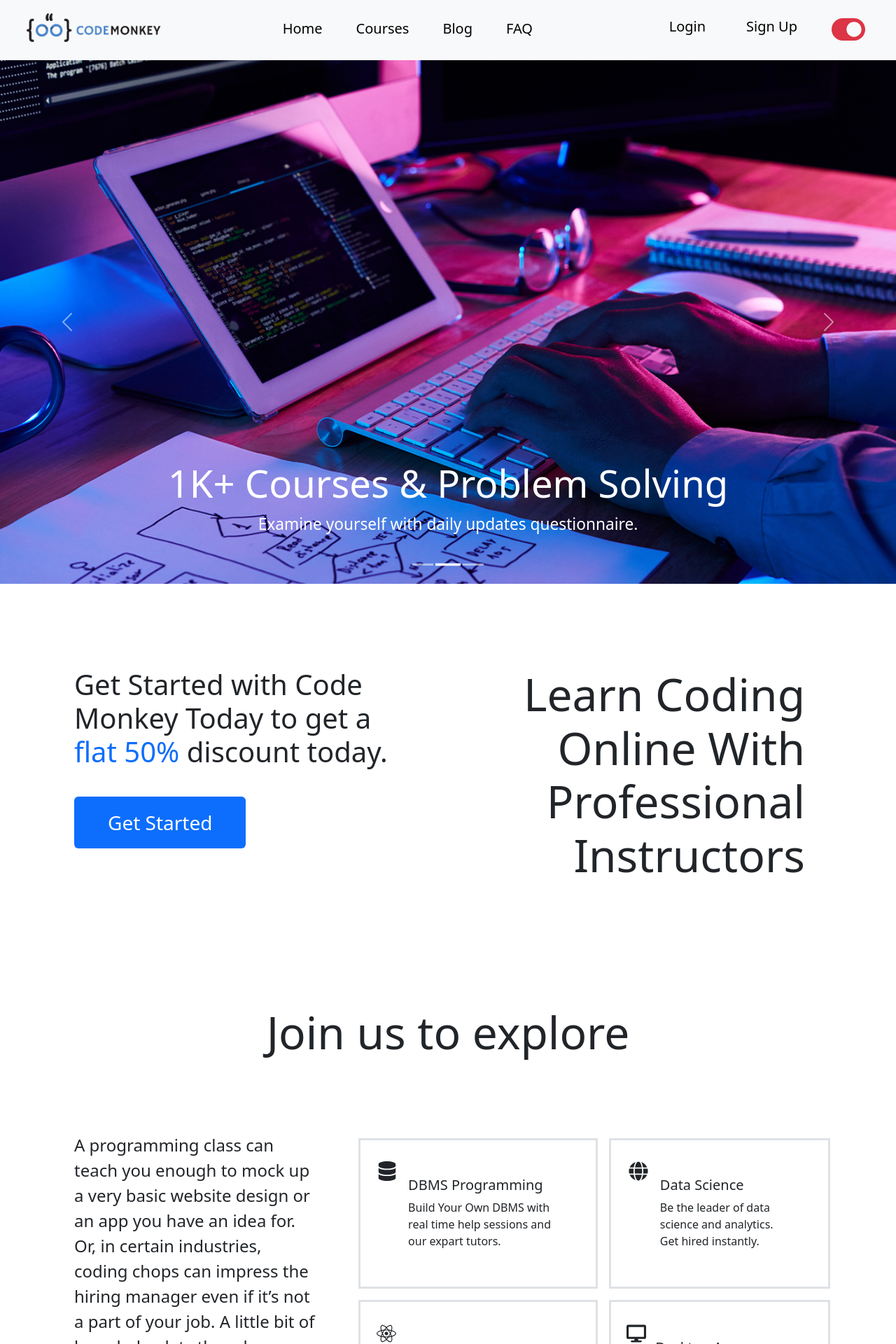
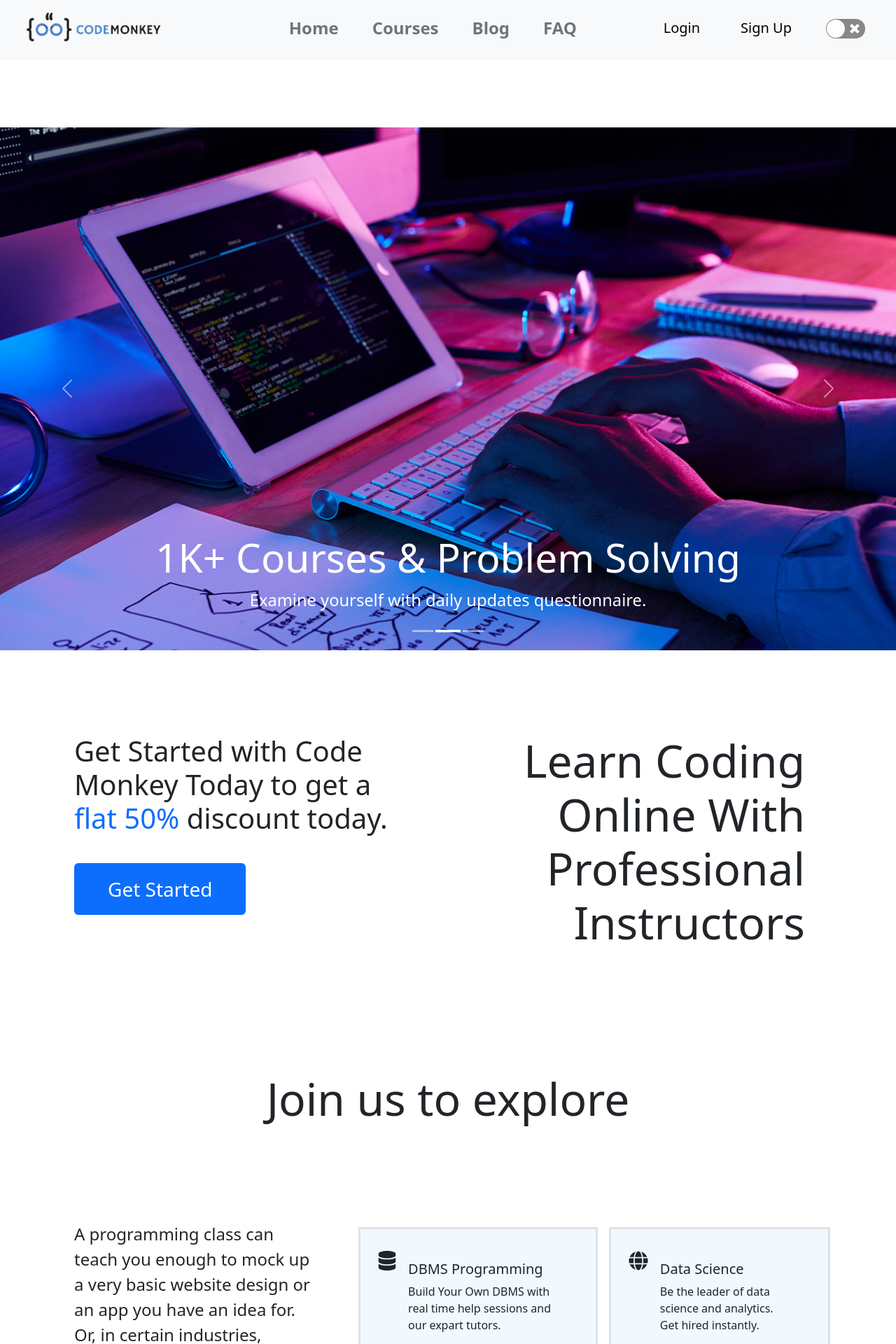
Before and after one commit to 17-35060-2Akash/code-monkey-client-assignment-10, a React (Create React App) app: page / in a window 1280 px wide. Shown: the top 1920 px of the page at 70% size. Built offline with nearby package versions, Linux system fonts and the light colour scheme; no server answers.

Commit message:
dark mode theme working

```diff
--- a/package.json
+++ b/package.json
@@ -17,6 +17,7 @@
     "react-icons": "^4.6.0",
     "react-router-dom": "^6.4.2",
     "react-scripts": "5.0.1",
+    "react-switch": "^7.0.0",
     "web-vitals": "^2.1.4"
   },
   "scripts": {
--- a/src/App.js
+++ b/src/App.js
@@ -2,13 +2,27 @@ import { RouterProvider } from 'react-router-dom';
 import { router } from './routes/route';
 import toast, { Toaster } from 'react-hot-toast';
 import './App.css';
+import { createContext } from 'react';
+import { useState } from 'react';
+
+export const ThemeContext = createContext(null);
+
 
 function App() {
+  const [theme, setTheme] = useState('light');
+
+
+  const toggleTheme = () => {
+    setTheme((curr) => (curr === 'light' ? 'dark' : 'light'));
+  };
+
   return (
-    <div className="App">
-      <RouterProvider router={router}></RouterProvider>
-      <Toaster />
-    </div>
+    <ThemeContext.Provider value={{ theme, toggleTheme }}>
+      <div className="App" id={theme}>
+        <RouterProvider router={router}></RouterProvider>
+        <Toaster />
+      </div>
+    </ThemeContext.Provider>
   );
 }
 
--- a/src/Pages/CourseDetails/CourseDetails.js
+++ b/src/Pages/CourseDetails/CourseDetails.js
@@ -5,6 +5,7 @@ import { FaFilePdf } from "react-icons/fa";
 import { FaStar, FaClock, FaArrowRight } from "react-icons/fa";
 import './CourseDetails.css';
 import { Button, Container } from 'react-bootstrap';
+
 import jsPDF from 'jspdf';
 
 const CourseDetails = () => {
@@ -21,6 +22,8 @@ const CourseDetails = () => {
                 pdf.save("mypdf.pdf");
             }
         });
+
+
     };
 
     return (
@@ -73,10 +76,12 @@ const CourseDetails = () => {
                 </Card.ImgOverlay>
             </Card>
 
+
+
             <Container className='small-screen-card d-block d-sm-none d-md-none d-lg-none d-flex justify-content-around align-items-center'>
-                <Card className='border-0 me-1' style={{ width: '22rem' }} id='card-to-pdf'>
+                <Card className='border-0 me-1' style={{ width: '22rem' }} >
                     <Card.Img variant="top" src={image} />
-                    <Card.Body >
+                    <Card.Body id='card-to-pdf'>
                         <div className='fs-3 pt-2  d-flex align-items-center justify-content-end' title='Download PDF'>
                             <FaFilePdf onClick={generatePDF} className='pdf-btn display-6 text-danger'></FaFilePdf>
                         </div>
@@ -115,6 +120,32 @@ const CourseDetails = () => {
                     </Card.Body>
                 </Card>
             </Container>
+            <div className='d-none'>
+                <Card className="text-center rounded-0 ">
+                    <Card.Header className=''>
+                        <Card.Title className=''>{name}</Card.Title>
+                    </Card.Header>
+                    <Card.Body>
+                        <Card.Text className=''>
+                            Course Duration: {duration}
+                        </Card.Text>
+
+                        <Card.Text className=''>
+                            {details}
+                        </Card.Text>
+                        <div className='d-flex align-items-center justify-content-center'>
+                            <div className='text-start py-2 pt-3'>
+                                {
+                                    curriculam.map((cur, idx) => <li className=''
+                                        key={idx}>{cur}</li>)
+                                }
+                            </div>
+                        </div>
+
+                    </Card.Body>
+                    <Card.Footer className="text-muted">2 days ago</Card.Footer>
+                </Card>
+            </div>
 
         </div >
     );
--- a/src/Pages/Home/Home.css
+++ b/src/Pages/Home/Home.css
@@ -12,6 +12,10 @@
 .options-card {
     width: 150px;
     /* height: 30px; */
+}
+
+.options-div {
+    background-color: rgb(241, 249, 255);
 }
 
 .options-div:hover {
--- a/src/Pages/Home/Home.js
+++ b/src/Pages/Home/Home.js
@@ -11,7 +11,7 @@ import { Link } from 'react-router-dom';
 
 const Home = () => {
     return (
-        <div>
+        <div className='py-5 my-5'>
             <div className=''>
                 <Carousel>
                     <Carousel.Item>
@@ -68,7 +68,7 @@ const Home = () => {
 
             </Container>
             <div>
-                <h4 className='display-3 py-3 my-5'>Join us to explore</h4>
+                <h4 className='display-3 py-3 my-5 pb-5'>Join us to explore</h4>
             </div>
             <Container className='learn-with-us-container d-flex flex-column flex-sm-column flex-md-column flex-lg-row mb-5 mt-5'>
                 <div className='text-start '>
@@ -85,7 +85,7 @@ const Home = () => {
                     </Link>
                 </div>
 
-                <Container className='options-container mt-5' >
+                <Container className='options-container mt-5 pb-5' >
                     <div className='d-flex flex-row border border-3 ps-2 pe-5 pt-3 options-div'>
                         <div className='fs-3 options-card pt-1'>
                             <FaDatabase></FaDatabase>
--- a/src/Pages/Shared/Footer/Footer.css
+++ b/src/Pages/Shared/Footer/Footer.css
@@ -1,6 +1,6 @@
 .footer-nav a {
     text-decoration: none;
-    color: white;
+    /* color: white; */
 }
 
 .footer-nav a:hover {
@@ -11,7 +11,7 @@
 
 .platform-icons a {
     text-decoration: none;
-    color: white;
+    /* color: white; */
 }
 
 .platform-icons a:hover {
--- a/src/Pages/Shared/Footer/Footer.js
+++ b/src/Pages/Shared/Footer/Footer.js
@@ -3,19 +3,26 @@ import './Footer.css';
 import logo22 from '../../../assets/images/logo22.png';
 import { Link } from 'react-router-dom';
 import { FaFacebookSquare, FaGithubSquare, FaGoogle, FaInstagram, FaLinkedin, FaWhatsappSquare } from "react-icons/fa";
+import { useContext } from 'react';
+import { ThemeContext } from '../../../App';
+import logo2 from '../../../assets/images/logo2.png';
+
 
 
 const Footer = () => {
+    const { theme } = useContext(ThemeContext);
+
     return (
         <div>
-            <section className="bg-dark" id="footer-contact">
+            <section className={`bg-${theme}`} id="footer-contact">
                 <div className="row py-5">
                     <div className="col-12 d-flex flex-column justify-content-center align-items-center ">
                         <div className="d-flex justify-content-center align-items-center">
-                            <img className="img-fluid w-25 pb-4" src={logo22} alt="" />
+                            <img className="img-fluid w-25 pb-4" src={theme === 'light' ? logo2 : logo22} alt="" />
                         </div>
                         <p className="text-center text-info fs-6">Office 41, 5/5 Monipuri Para, <br /> Bijoy Sharoni, Dhaka</p>
-                        <div className="">
+
+                        <div className=''>
                             <nav className="text-white d-flex footer-nav">
                                 <Link to='/terms' className='p-3'>Terms of Service</Link>
                                 <Link to='/policy' className='p-3'>Privacy Policy</Link>
--- a/src/Pages/Shared/Header/Header.css
+++ b/src/Pages/Shared/Header/Header.css
@@ -20,7 +20,7 @@
     /* background-color: rgb(235, 231, 231);
     padding: 10px;
     border-radius: 10px; */
-    color: 2040fe;
+    color: #2040fe;
 }
 
 .active {
@@ -32,3 +32,15 @@
 .my-bg-red {
     background-color: #ed1c24;
 }
+
+
+
+
+
+#light {
+    background-color: rgb(255, 255, 255);
+}
+
+#dark {
+    background-color: #ece7e9;
+}
--- a/src/Pages/Shared/Header/Header.js
+++ b/src/Pages/Shared/Header/Header.js
@@ -11,14 +11,20 @@ import { Link } from 'react-router-dom';
 import './Header.css';
 // import logo from '../../images/logo2.png';
 import logo2 from '../../../assets/images/logo2.png';
+import logo22 from '../../../assets/images/logo22.png';
 import { FaToggleOn, FaToggleOff, FaUser } from 'react-icons/fa';
 import { useContext } from 'react';
 import { AuthContext } from '../../../contexts/AuthProvider/AuthProvider';
 import { Image } from 'react-bootstrap';
+import { ThemeContext } from '../../../App';
+import ReactSwitch from "react-switch";
 
 
 const Header = () => {
     const [open, setOpen] = useState(false);
+
+    const { theme, toggleTheme } = useContext(ThemeContext);
+
     const { user, logOut } = useContext(AuthContext);
 
     const handleLOgOut = () => {
@@ -30,11 +36,11 @@ const Header = () => {
     return (
         <div className=''>
             {['lg'].map((expand) => (
-                <Navbar key={expand} bg="light" expand={expand} className="" >
+                <Navbar key={expand} bg={theme} expand={expand} className="" >
                     <Container fluid className='mx-3'>
 
                         <Navbar.Brand>
-                            <Link to='/'><img className='logo-img img-fluid pb-2' src={logo2} alt="" /></Link>
+                            <Link to='/'><img className='logo-img img-fluid pb-2 me-5' src={theme === 'light' ? logo2 : logo22} alt="" /></Link>
                         </Navbar.Brand>
                         <h4></h4>
                         <Navbar.Toggle aria-controls={`offcanvasNavbar-expand-${expand}`} />
@@ -42,13 +48,14 @@ const Header = () => {
                             id={`offcanvasNavbar-expand-${expand}`}
                             aria-labelledby={`offcanvasNavbarLabel-expand-${expand}`}
                             placement="end"
+
                         >
-                            <Offcanvas.Header closeButton>
+                            <Offcanvas.Header closeButton >
                                 <Offcanvas.Title id={`offcanvasNavbarLabel-expand-${expand}`}>
                                     <img className='logo-img img-fluid ps-2 ms-2 mt-2' src={logo2} alt="" />
                                 </Offcanvas.Title>
                             </Offcanvas.Header>
-                            <Offcanvas.Body>
+                            <Offcanvas.Body >
                                 <Nav className="flex-grow-1 justify-content-around nav-links">
                                     <Form className="d-flex d-lg-none py-2 w-75 justify-content-center align-items-center mx-4">
                                         <Form.Control
@@ -87,27 +94,31 @@ const Header = () => {
                                                         </Link>
                                                     </>
                                             }
+                                            <ReactSwitch onChange={toggleTheme} checked={theme === 'dark'}></ReactSwitch>
                                             {
                                                 open ?
+
                                                     <>
-                                                        <FaToggleOff onClick={() => setOpen(!open)} className='text-secondary display-5 ms-5 mb-2'></FaToggleOff>
-                                                        {/* <p>OFF</p> */}
+                                                        {/* <FaToggleOn onClick={() => setOpen(!open)} className='text-danger display-5 ms-5 mb-2' title='Dark Mode Switch'></FaToggleOn> */}
+                                                        {/* <p>ON</p> */}
+
                                                     </>
                                                     :
                                                     <>
-                                                        <FaToggleOn onClick={() => setOpen(!open)} className='text-danger display-5 ms-5 mb-2' title='Dark Mode Switch'></FaToggleOn>
-                                                        {/* <p>ON</p> */}
+                                                        {/* <FaToggleOff onClick={() => setOpen(!open)} className='text-secondary display-5 ms-5 mb-2'></FaToggleOff> */}
+                                                        {/* <p>OFF</p> */}
                                                     </>
+
 
 
                                             }
 
                                         </div>
-                                        <Nav className='justify-content-center flex-grow-1 pe-3 nav-links mt-2'>
-                                            <Link className='fs-5 fw-normal mx-4' to="/">Home</Link>
-                                            <Link className='fs-5 fw-normal mx-4' to="/courses">Courses</Link>
-                                            <Link className='fs-5 fw-normal mx-4' to="/blog">Blog</Link>
-                                            <Link className='fs-5 fw-normal mx-4' to="/faq">FAQ</Link>
+                                        <Nav className='justify-content-center flex-grow-1 ps-3 nav-links mt-1 ' >
+                                            <Link className='fs-4 fw-semibold mx-4 text-secondary ' to="/">Home</Link>
+                                            <Link className='fs-4 fw-semibold mx-4 text-secondary' to="/courses">Courses</Link>
+                                            <Link className='fs-4 fw-semibold mx-4 text-secondary' to="/blog">Blog</Link>
+                                            <Link className='fs-4 fw-semibold mx-4 text-secondary' to="/faq">FAQ</Link>
                                         </Nav>
 
                                         <Nav className='d-flex flex-row align-items-center justify-content-center nav-links d-none d-lg-block mt-2'>
@@ -127,10 +138,10 @@ const Header = () => {
                                                     <>
                                                         <span className='text-nowrap'>
                                                             <Link className='' to="/login">
-                                                                <Button variant='light' className='fs-5 px-2 mb-1'>Login</Button>
+                                                                <Button variant='light' className='fs-5 px-2 py-1 mb-1 mt-1'>Login</Button>
                                                             </Link>
                                                             <Link className='' to="/register">
-                                                                <Button variant='light' className='fs-5 px-2 mb-1'><span className='text-nowrap'>Sign Up</span></Button>
+                                                                <Button variant='light' className='fs-5 px-2 py-1 mb-1 mt-1'><span className='text-nowrap'>Sign Up</span></Button>
                                                             </Link>
                                                         </span>
                                                     </>
@@ -141,18 +152,21 @@ const Header = () => {
                                         <div className='display-5 px-3 ms-1 pb-1 d-none d-lg-block'>
                                             {
                                                 open ?
+
                                                     <>
-                                                        <FaToggleOff onClick={() => setOpen(!open)} className='text-secondary'></FaToggleOff>
-                                                        {/* <p>OFF</p> */}
+                                                        {/* <FaToggleOn onClick={() => setOpen(!open)} className='text-danger' title='Dark Mode Switch'></FaToggleOn> */}
+                                                        {/* <p>ON</p> */}
                                                     </>
                                                     :
                                                     <>
-                                                        <FaToggleOn onClick={() => setOpen(!open)} className='text-danger' title='Dark Mode Switch'></FaToggleOn>
-                                                        {/* <p>ON</p> */}
+                                                        {/* <FaToggleOff onClick={() => setOpen(!open)} className='text-secondary'></FaToggleOff> */}
+                                                        {/* <p>OFF</p> */}
                                                     </>
 
 
+
                                             }
+                                            <ReactSwitch onChange={toggleTheme} checked={theme === 'dark'}></ReactSwitch>
 
                                         </div>
                                     </Nav>
--- a/src/contexts/AuthProvider/AuthProvider.js
+++ b/src/contexts/AuthProvider/AuthProvider.js
@@ -11,12 +11,6 @@ const AuthProvider = ({ children }) => {
     const [user, setUser] = useState(null);
     const [loading, setLoading] = useState(true);
 
-    //theme setter
-    /*   const [theme, setTheme] = useState('light');
-      const toggleTheme = () => {
-          setTheme((curr) => (curr === "light" ? "dark" : "light"))
-      }
-   */
     // goggle login
     const providerLoginGoogle = (provider) => {
         setLoading(true);
```
Also changed, not shown: 1 other file (tests, documents, lock files or other folders).
